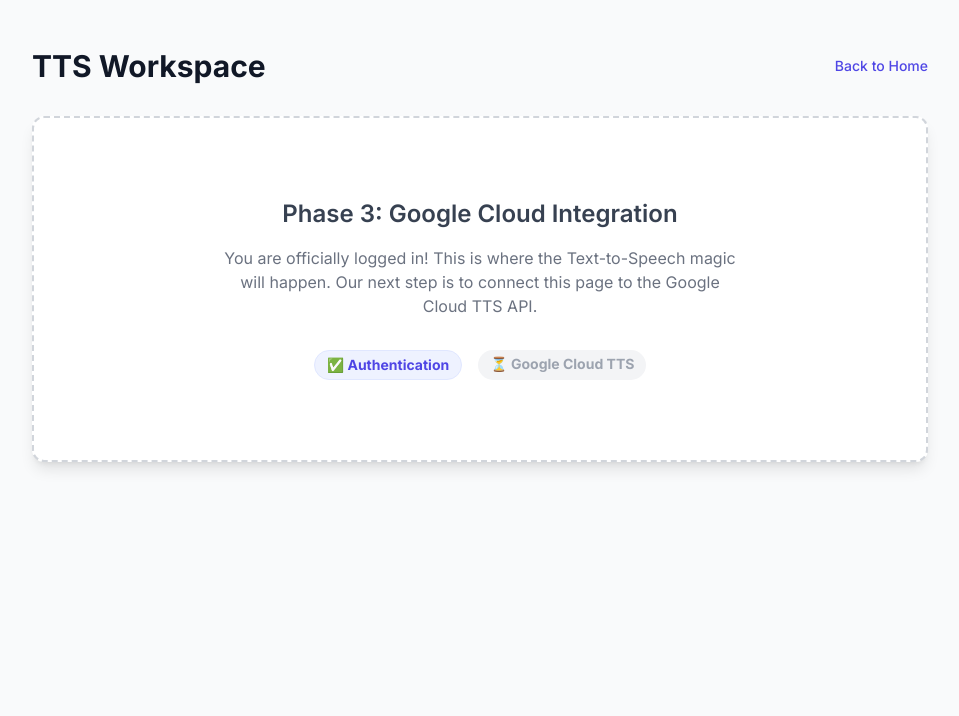
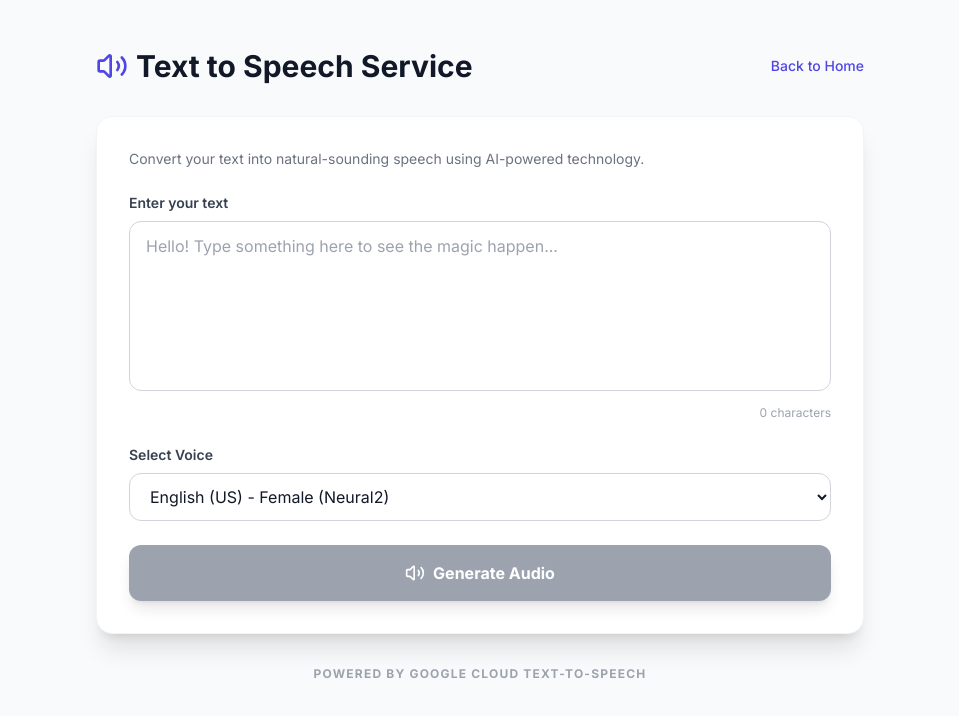
Before and after one commit to TKamote/text2speech, a Next.js app: page /tts in a window 1280 px wide. Shown: the top 716 px of the page, without its empty margins (160-1119 px from the left). Built offline with nearby package versions, Linux system fonts and the light colour scheme; no server answers; sample sign-in values are in the browser's storage.

Commit message:
fix: convert Buffer to Uint8Array for NextResponse compatibility

```diff
--- /dev/null
+++ b/app/api/tts/generate/route.ts
@@ -0,0 +1,35 @@
+import { NextRequest, NextResponse } from 'next/server'
+import { synthesizeSpeech } from '@/lib/google-cloud/tts'
+
+/**
+ * API Endpoint: /api/tts/generate
+ * Matches your Slide 4: API Endpoint Code Structure
+ */
+export async function POST(req: NextRequest) {
+  try {
+    // 1. Validate input (text, voice)
+    const { text, voice } = await req.json()
+
+    if (!text || text.trim().length === 0) {
+      return NextResponse.json({ error: 'Text is required' }, { status: 400 })
+    }
+
+    // 2. Call Google TTS API
+    const audioBuffer = await synthesizeSpeech(text, voice)
+
+    if (!audioBuffer) {
+      return NextResponse.json({ error: 'Failed to generate audio' }, { status: 500 })
+    }
+
+    // 3. Return MP3 audio file
+    return new NextResponse(new Uint8Array(audioBuffer), {
+      headers: {
+        'Content-Type': 'audio/mpeg',
+        'Content-Disposition': 'attachment; filename="speech.mp3"',
+      },
+    })
+  } catch (error: any) {
+    console.error('API Error:', error)
+    return NextResponse.json({ error: error.message }, { status: 500 })
+  }
+}
--- a/app/tts/page.tsx
+++ b/app/tts/page.tsx
@@ -1,19 +1,57 @@
 'use client'
 
-import React, { useEffect } from 'react'
+import React, { useState, useEffect, useRef } from 'react'
 import { useRouter } from 'next/navigation'
 import { useAuth } from '@/context/AuthContext'
 import Link from 'next/link'
+import { Play, Download, Volume2, Loader2 } from 'lucide-react'
 
 export default function TTSPage() {
   const { user, loading } = useAuth()
   const router = useRouter()
+
+  // State management (Slide 5)
+  const [text, setText] = useState('')
+  const [voice, setVoice] = useState('en-US-Neural2-F')
+  const [isGenerating, setIsGenerating] = useState(false)
+  const [audioUrl, setAudioUrl] = useState<string | null>(null)
+  const audioRef = useRef<HTMLAudioElement | null>(null)
 
   useEffect(() => {
     if (!loading && !user) {
       router.push('/login')
     }
   }, [user, loading, router])
+
+  const handleGenerate = async () => {
+    if (!text.trim()) {
+      alert('Please enter some text')
+      return
+    }
+
+    setIsGenerating(true)
+    setAudioUrl(null)
+
+    try {
+      // API Integration (Slide 5)
+      const response = await fetch('/api/tts/generate', {
+        method: 'POST',
+        headers: { 'Content-Type': 'application/json' },
+        body: JSON.stringify({ text, voice }),
+      })
+
+      if (!response.ok) throw new Error('Failed to generate audio')
+
+      const blob = await response.blob()
+      const url = URL.createObjectURL(blob)
+      setAudioUrl(url)
+    } catch (error) {
+      console.error('Error:', error)
+      alert('Failed to generate audio. Please check your connection.')
+    } finally {
+      setIsGenerating(false)
+    }
+  }
 
   if (loading) {
     return (
@@ -26,39 +64,100 @@ export default function TTSPage() {
   if (!user) return null
 
   return (
-    <div className="min-h-screen bg-gray-50 dark:bg-gray-900 py-12 px-4 sm:px-6 lg:px-8">
-      <div className="max-w-4xl mx-auto">
+    <div className="min-h-screen bg-gray-50 dark:bg-gray-900 py-12 px-4 sm:px-6 lg:px-8 transition-colors duration-200">
+      <div className="max-w-3xl mx-auto">
         <div className="flex justify-between items-center mb-8">
-          <h1 className="text-3xl font-bold text-gray-900 dark:text-white">
-            TTS Workspace
-          </h1>
-          <Link
-            href="/"
-            className="text-sm font-medium text-indigo-600 hover:text-indigo-500 dark:text-indigo-400"
-          >
+          <div className="flex items-center space-x-2">
+            <Volume2 className="h-8 w-8 text-indigo-600" />
+            <h1 className="text-3xl font-bold text-gray-900 dark:text-white">
+              Text to Speech Service
+            </h1>
+          </div>
+          <Link href="/" className="text-sm font-medium text-indigo-600 hover:text-indigo-500 dark:text-indigo-400">
             Back to Home
           </Link>
         </div>
 
-        <div className="bg-white dark:bg-gray-800 rounded-xl shadow-lg p-8 text-center border-2 border-dashed border-gray-300 dark:border-gray-700">
-          <div className="py-12">
-            <h2 className="text-2xl font-semibold text-gray-700 dark:text-gray-300 mb-4">
-              Phase 3: Google Cloud Integration
-            </h2>
-            <p className="text-gray-500 dark:text-gray-400 mb-8 max-w-lg mx-auto">
-              You are officially logged in! This is where the Text-to-Speech magic will happen.
-              Our next step is to connect this page to the Google Cloud TTS API.
-            </p>
-            <div className="flex justify-center space-x-4 text-sm font-bold text-indigo-600 dark:text-indigo-400">
-              <span className="bg-indigo-50 dark:bg-indigo-900/30 px-3 py-1 rounded-full border border-indigo-100 dark:border-indigo-800">
-                ✅ Authentication
-              </span>
-              <span className="bg-gray-100 dark:bg-gray-700 px-3 py-1 rounded-full text-gray-400">
-                ⏳ Google Cloud TTS
-              </span>
+        <div className="bg-white dark:bg-gray-800 rounded-2xl shadow-xl p-8 border border-gray-100 dark:border-gray-700">
+          <p className="text-sm text-gray-500 dark:text-gray-400 mb-6">
+            Convert your text into natural-sounding speech using AI-powered technology.
+          </p>
+
+          <div className="space-y-6">
+            {/* Text input area */}
+            <div>
+              <label className="block text-sm font-semibold text-gray-700 dark:text-gray-300 mb-2">
+                Enter your text
+              </label>
+              <textarea
+                rows={6}
+                className="w-full px-4 py-3 rounded-xl border border-gray-300 dark:border-gray-600 bg-white dark:bg-gray-700 text-gray-900 dark:text-white focus:ring-2 focus:ring-indigo-500 focus:border-transparent transition-all outline-none resize-none"
+                placeholder="Hello! Type something here to see the magic happen..."
+                value={text}
+                onChange={(e) => setText(e.target.value)}
+              />
+              <div className="mt-2 text-xs text-gray-400 text-right">
+                {text.length} characters
+              </div>
             </div>
+
+            {/* Voice selection */}
+            <div>
+              <label className="block text-sm font-semibold text-gray-700 dark:text-gray-300 mb-2">
+                Select Voice
+              </label>
+              <select
+                className="w-full px-4 py-3 rounded-xl border border-gray-300 dark:border-gray-600 bg-white dark:bg-gray-700 text-gray-900 dark:text-white focus:ring-2 focus:ring-indigo-500 outline-none"
+                value={voice}
+                onChange={(e) => setVoice(e.target.value)}
+              >
+                <option value="en-US-Neural2-F">English (US) - Female (Neural2)</option>
+                <option value="en-US-Neural2-D">English (US) - Male (Neural2)</option>
+                <option value="en-GB-Neural2-A">English (UK) - Female (Neural2)</option>
+                <option value="en-GB-Neural2-B">English (UK) - Male (Neural2)</option>
+              </select>
+            </div>
+
+            {/* Generate button */}
+            <button
+              onClick={handleGenerate}
+              disabled={isGenerating || !text.trim()}
+              className={`w-full py-4 rounded-xl font-bold text-white shadow-lg flex items-center justify-center space-x-2 transition-all ${
+                isGenerating || !text.trim()
+                  ? 'bg-gray-400 cursor-not-allowed'
+                  : 'bg-indigo-600 hover:bg-indigo-700 active:scale-[0.98]'
+              }`}
+            >
+              {isGenerating ? (
+                <Loader2 className="h-5 w-5 animate-spin" />
+              ) : (
+                <Volume2 className="h-5 w-5" />
+              )}
+              <span>{isGenerating ? 'Generating Audio...' : 'Generate Audio'}</span>
+            </button>
+
+            {/* Audio playback and download (Slide 5) */}
+            {audioUrl && (
+              <div className="pt-6 border-t border-gray-100 dark:border-gray-700 mt-6 animate-in fade-in slide-in-from-bottom-2 duration-500">
+                <div className="flex items-center justify-between p-4 bg-indigo-50 dark:bg-indigo-900/20 rounded-xl">
+                  <audio ref={audioRef} src={audioUrl} controls className="w-full h-10" />
+                  <a
+                    href={audioUrl}
+                    download="speech.mp3"
+                    className="ml-4 p-3 bg-white dark:bg-gray-700 text-indigo-600 dark:text-indigo-400 rounded-full hover:bg-indigo-100 dark:hover:bg-gray-600 transition-colors shadow-sm"
+                    title="Download MP3"
+                  >
+                    <Download className="h-5 w-5" />
+                  </a>
+                </div>
+              </div>
+            )}
           </div>
         </div>
+
+        <p className="mt-8 text-center text-xs text-gray-400 dark:text-gray-500 uppercase tracking-widest font-bold">
+          Powered by Google Cloud Text-to-Speech
+        </p>
       </div>
     </div>
   )
--- /dev/null
+++ b/lib/google-cloud/tts.ts
@@ -0,0 +1,60 @@
+import { TextToSpeechClient } from '@google-cloud/text-to-speech'
+
+let client: TextToSpeechClient | null = null
+
+/**
+ * Initialize Google Cloud TTS client safely for Vercel
+ */
+export function getTTSClient(): TextToSpeechClient | null {
+  if (client) return client
+
+  try {
+    // Check if we have the credentials as a JSON string (for Vercel)
+    const credentialsJson = process.env.GOOGLE_CLOUD_CREDENTIALS_JSON
+
+    if (credentialsJson) {
+      const credentials = JSON.parse(credentialsJson)
+      client = new TextToSpeechClient({ credentials })
+      return client
+    }
+
+    // Fallback to file path (for local if it ever starts working)
+    const credentialsPath = process.env.GOOGLE_APPLICATION_CREDENTIALS
+    if (credentialsPath) {
+      client = new TextToSpeechClient()
+      return client
+    }
+
+    console.warn('Google Cloud credentials not found in environment variables.')
+    return null
+  } catch (error) {
+    console.error('TTS Client Init Error:', error)
+    return null
+  }
+}
+
+/**
+ * Generate speech from text
+ */
+export async function synthesizeSpeech(
+  text: string,
+  voiceName: string = 'en-US-Neural2-F',
+  languageCode: string = 'en-US'
+): Promise<Buffer | null> {
+  const ttsClient = getTTSClient()
+  if (!ttsClient) return null
+
+  const request = {
+    input: { text },
+    voice: { name: voiceName, languageCode },
+    audioConfig: { audioEncoding: 'MP3' as const },
+  }
+
+  try {
+    const [response] = await ttsClient.synthesizeSpeech(request)
+    return response.audioContent ? Buffer.from(response.audioContent) : null
+  } catch (error) {
+    console.error('Synthesis Error:', error)
+    return null
+  }
+}
```
Also changed, not shown: 1 other file (tests, documents, lock files or other folders).
